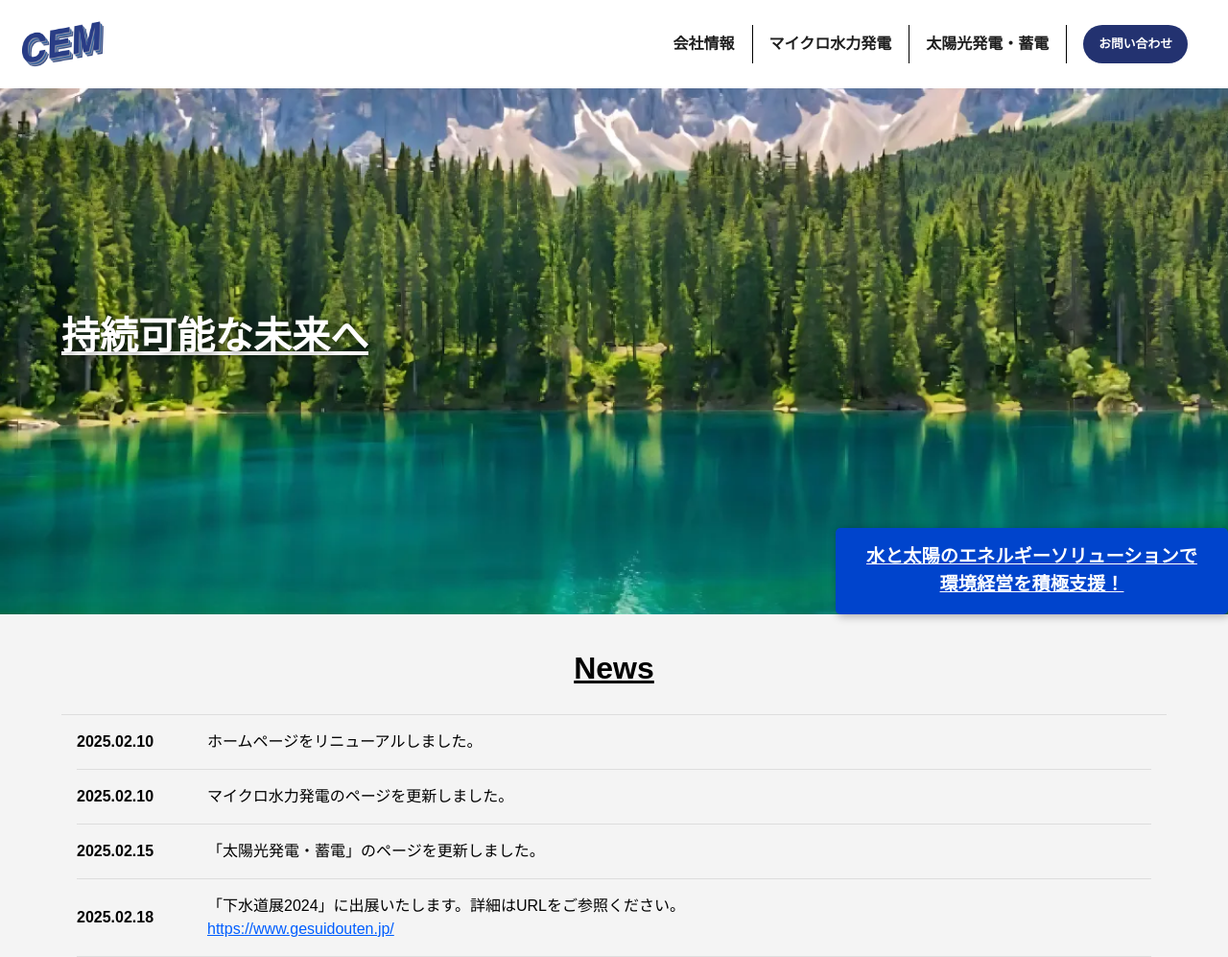
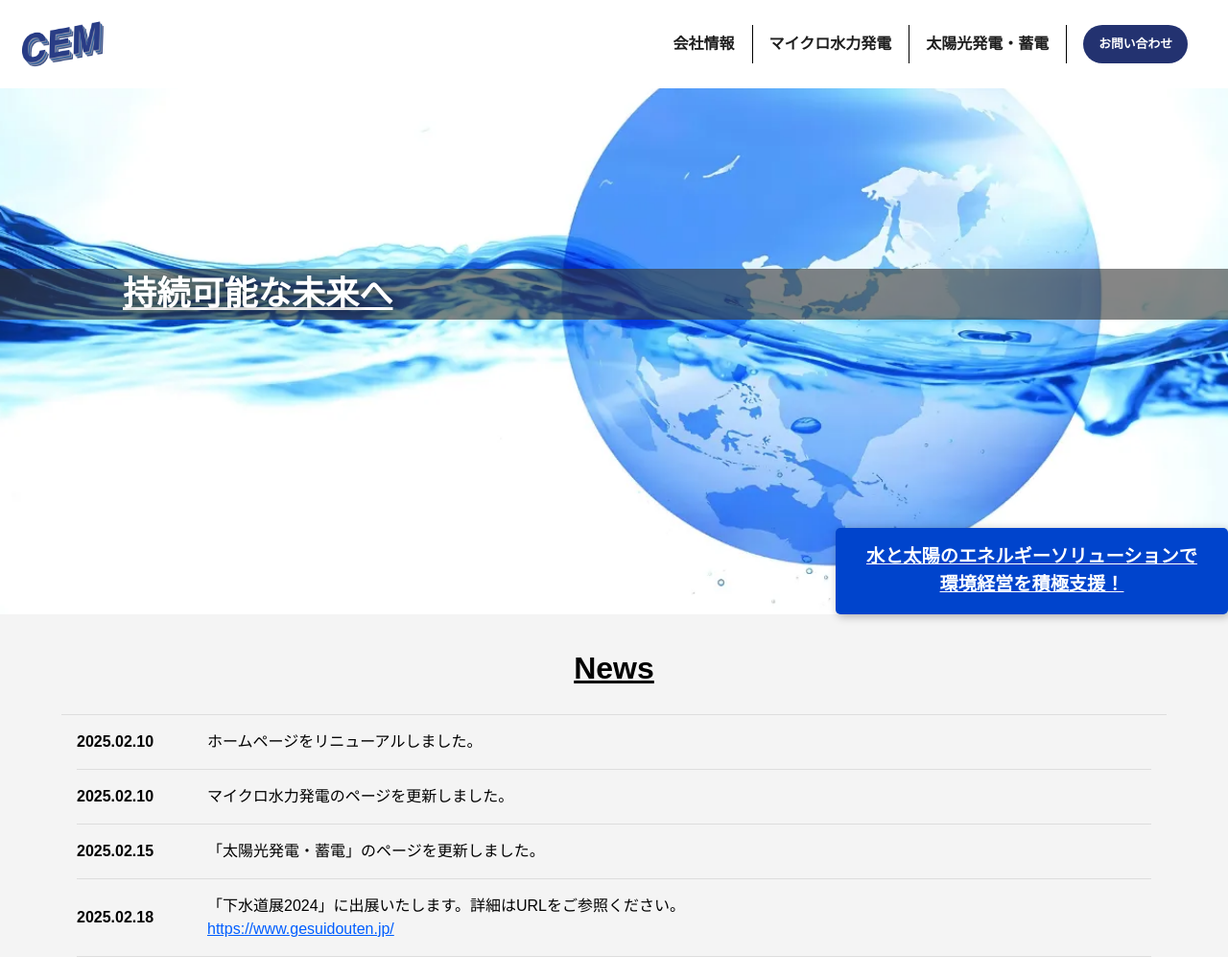
Before and after one commit to taimomo/HP_remake, a PHP site: page / in a window 1280 px wide. Shown: the top 997 px of the page at 96% size. Run offline with PHP 8.4, Linux system fonts and the light colour scheme.

Commit message:
hero h2 background change

```diff
--- a/css/style.css
+++ b/css/style.css
@@ -275,21 +275,22 @@ footer {
 
 /* Hero要素 */
 #hero {
-    background: url("/img/hero_img.webp") center/cover no-repeat;
+    background: url("/img/hero_img2.webp") center/cover no-repeat;
     width: 100%;
     height: 80vh;
     display: flex;
     justify-content: center;
     align-items: center;
-    text-align: center;
-    color: #fff;
 
     h2 {
         position: absolute;
-        left: 5%;
-        top: 40%;
+        width: 100%;
+        text-align: left;
+        top: 35%;
         color: white;
-        font-size: 2.5rem;
+        padding-left: 8rem;
+        background-color: rgba(52, 52, 52, 0.6);
+        font-size: 2.2rem;
         font-weight: bold;
         text-shadow: 2px 2px 10px rgba(0, 0, 0, 0.5);
     }
@@ -313,21 +314,25 @@ footer {
         flex-direction: column;
         h2 {
             position: relative;
+            text-align: center;
             top: 5%;
-            left: 0;
+            padding-left: 0;
             font-size: 2rem;
         }
         h3 {
             position: relative;
-            bottom: -33%;
+            bottom: -28%;
             font-size: 1.2rem;
         }
     }
 
     @media screen and (max-width: 375px) {
+        h2 {
+            font-size: 1.5rem;
+        }
         h3 {
             font-size: smaller;
-            bottom: -35%;
+            bottom: -30%;
             padding: 1rem 0.5rem;
         }
     }
```
Also changed, not shown: img/hero_img2.jpg (added), img/hero_img2.webp (added).
